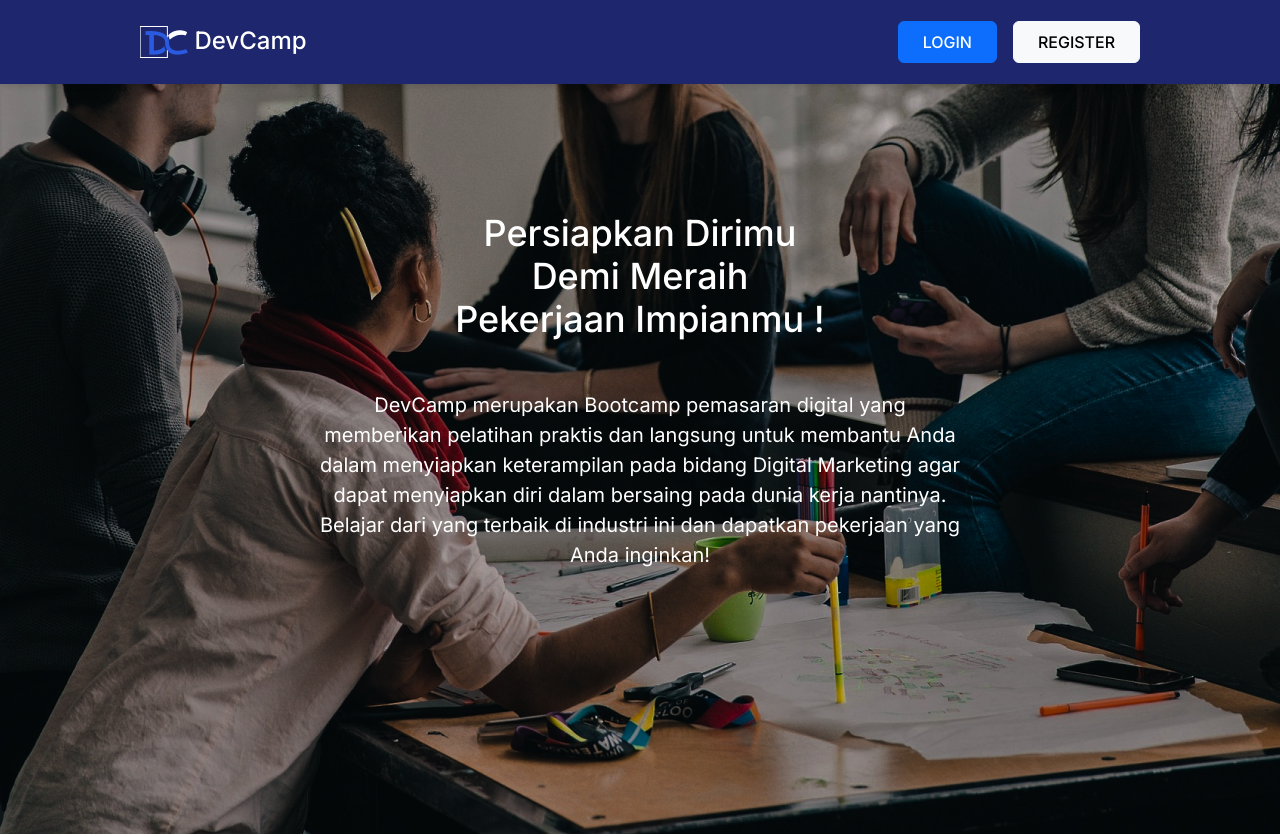
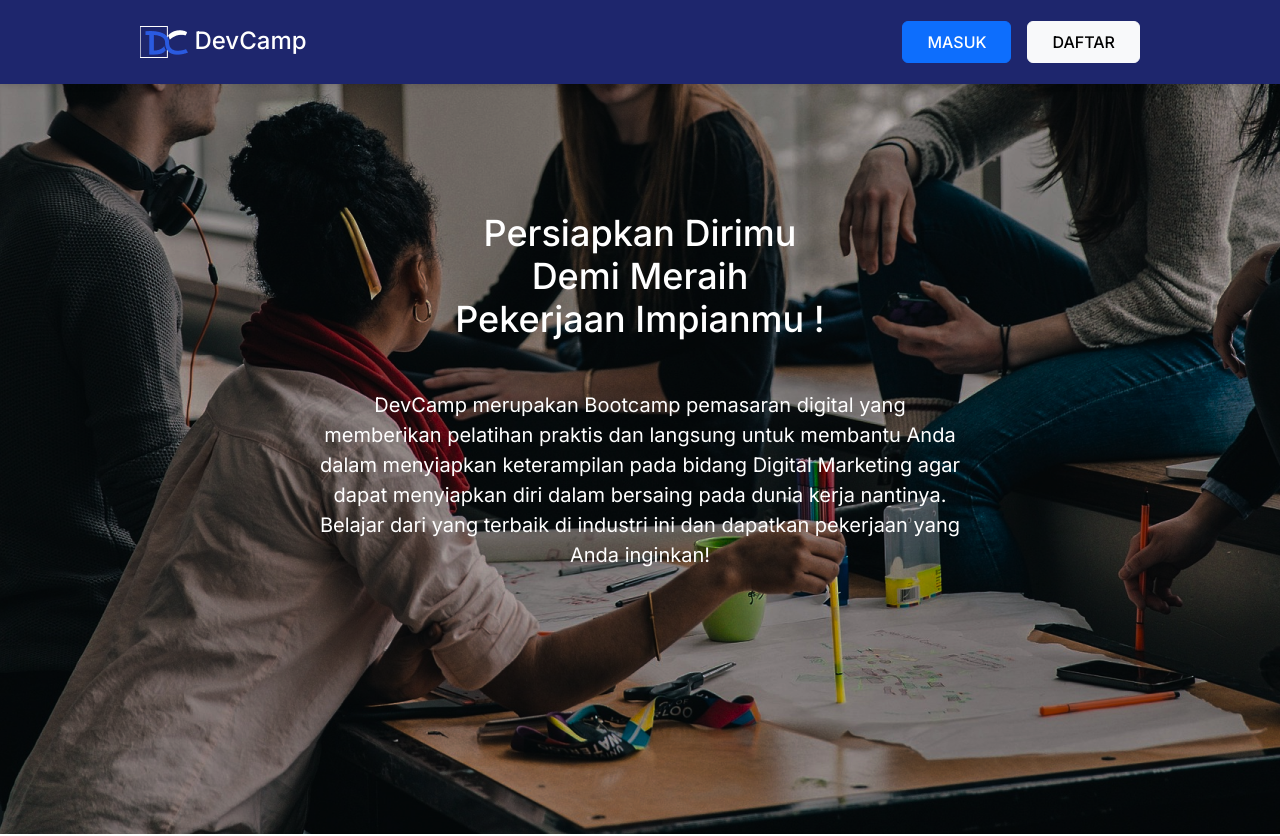
Before and after one commit to devarahifz/DevCamp, a React (Create React App) app: page / in a window 1280 px wide. Shown: the top 836 px of the page. Built offline with nearby package versions, Linux system fonts and the light colour scheme; what @directus/sdk would draw is missing.

Commit message:
Few Modify

```diff
--- a/src/components/header/NavbarLanding.js
+++ b/src/components/header/NavbarLanding.js
@@ -30,12 +30,12 @@ function NavbarLanding() {
                 <Nav className='justify-content-center'>
                     <Link to="/login">
                         <Button className='py-2 px-4' style={{background: '', fontWeight: '500'}}>
-                            LOGIN
+                            MASUK
                         </Button>
                     </Link>
                     <Link to="/register">
                         <Button className='py-2 px-4 ms-3' variant='light' style={{fontWeight: '500'}}>
-                            REGISTER
+                            DAFTAR
                         </Button>
                     </Link>
                 </Nav>
```
